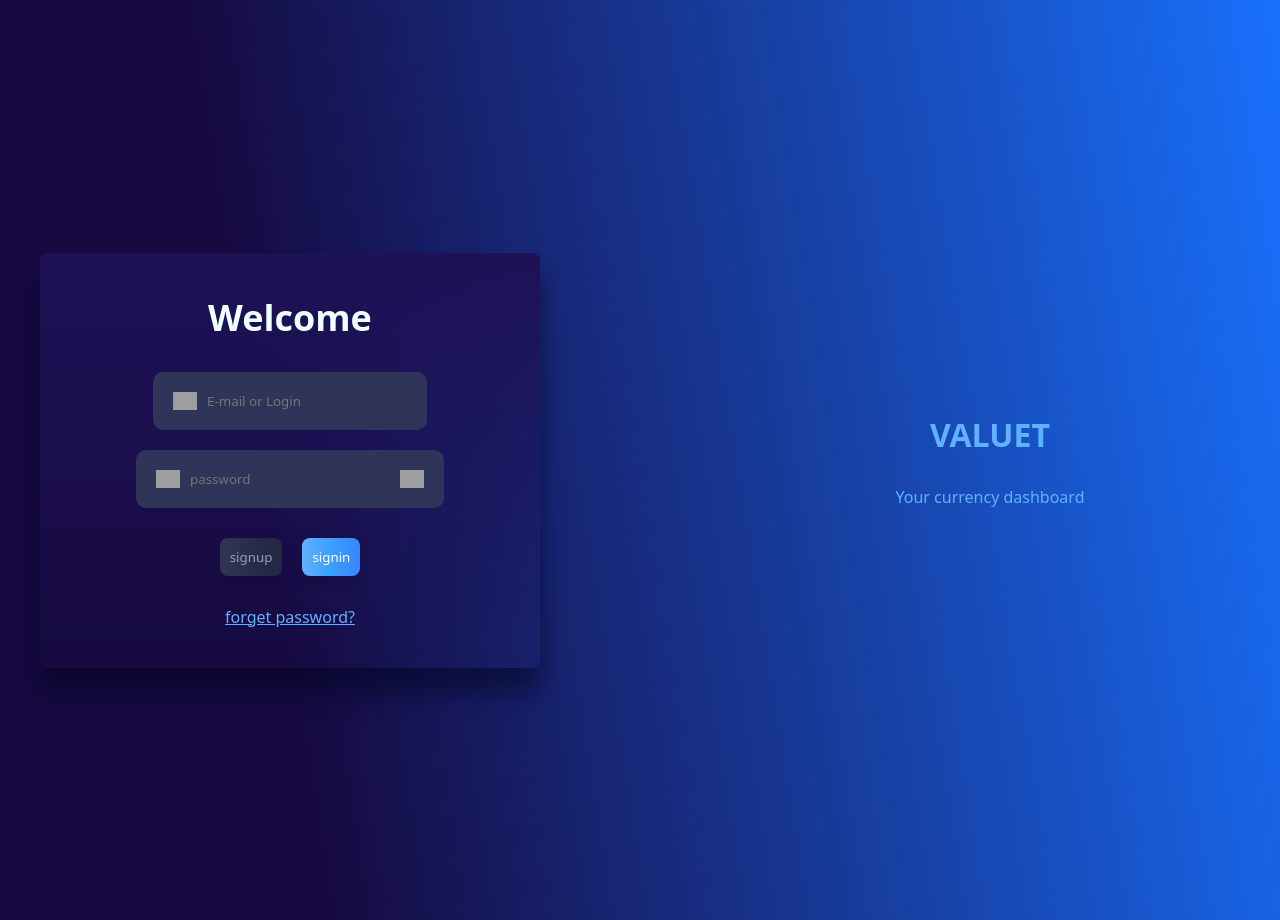
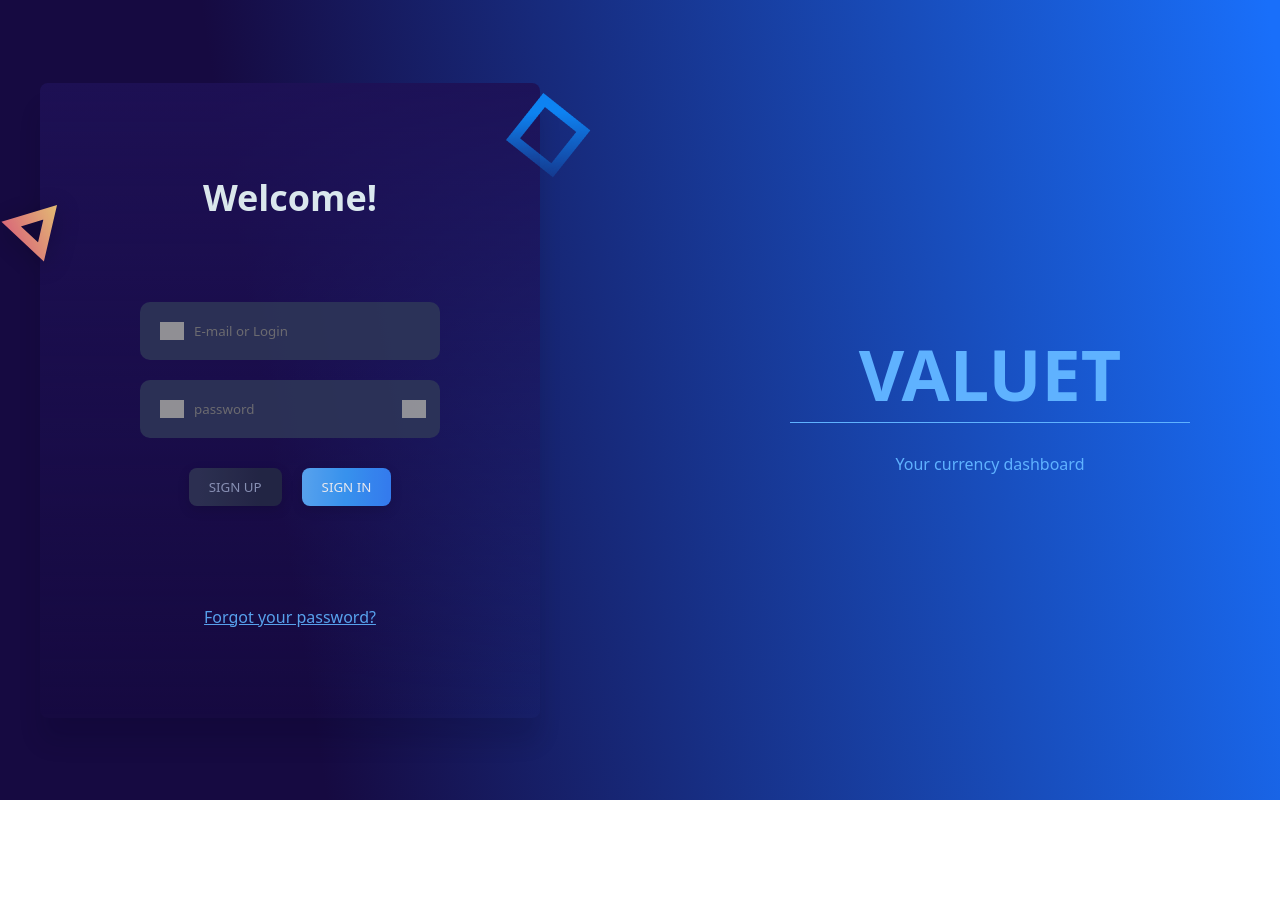
Before and after one commit to Ayubbek1/valuet, a website built with Vite: page pages/signin/index.html in a window 1280 px wide. After the commit the page ends 800 px from the top, so only its background shows below. Built offline with nearby package versions, Linux system fonts and the light colour scheme; grey boxes are pictures that could not be loaded.

Commit message:
html css fixed

```diff
--- a/pages/signin/index.html
+++ b/pages/signin/index.html
@@ -17,23 +17,45 @@
 <body>
     <div class="container signin">
         <div class="item">
-            <h2>Welcome</h2>
+            <h2>Welcome!</h2>
             <div class="inps">
                 <label class="input">
                     <img width="24px" src="https://cdn4.iconfinder.com/data/icons/buno-info-signs/32/__profile_account_user-256.png" alt="">
-                    <input placeholder="E-mail or Login" type="text">
+                    <input placeholder="E-mail or Login" type="email">
                 </label>
                 <label class="input">
                     <img width="24px" src="https://cdn4.iconfinder.com/data/icons/buno-info-signs/32/__profile_account_user-256.png" alt="">
-                    <input placeholder="password" type="text">
+                    <input placeholder="password" type="password">
                     <img width="24px" src="https://cdn4.iconfinder.com/data/icons/remixicon-system/24/eye-close-fill-256.png" alt="">
                 </label>
             </div>
             <div class="btns">
-                <button class="btn">signup</button>
-                <button class="btn">signin</button>
+                <button class="btn">SIGN UP</button>
+                <button class="btn">SIGN IN</button>
+
             </div>
-            <a href="">forget password?</a>
+            <a class="forgot_password" href="">Forgot your password?</a>
+            <svg class="triangle" xmlns="http://www.w3.org/2000/svg" width="106" height="108" viewBox="0 0 106 108" fill="none">
+                <g filter="url(#filter0_d_47_47)">
+                  <path d="M34.7597 41.1114L73.8168 29.2341L64.5742 68.9972L34.7597 41.1114Z" stroke="url(#paint0_linear_47_47)" stroke-width="10"/>
+                </g>
+                <defs>
+                  <filter id="filter0_d_47_47" x="0.0195312" y="0.930664" width="105.628" height="106.634" filterUnits="userSpaceOnUse" color-interpolation-filters="sRGB">
+                    <feFlood flood-opacity="0" result="BackgroundImageFix"/>
+                    <feColorMatrix in="SourceAlpha" type="matrix" values="0 0 0 0 0 0 0 0 0 0 0 0 0 0 0 0 0 0 127 0" result="hardAlpha"/>
+                    <feOffset dy="4"/>
+                    <feGaussianBlur stdDeviation="12.5"/>
+                    <feColorMatrix type="matrix" values="0 0 0 0 0 0 0 0 0 0 0 0 0 0 0 0 0 0 0.25 0"/>
+                    <feBlend mode="normal" in2="BackgroundImageFix" result="effect1_dropShadow_47_47"/>
+                    <feBlend mode="normal" in="SourceGraphic" in2="effect1_dropShadow_47_47" result="shape"/>
+                  </filter>
+                  <linearGradient id="paint0_linear_47_47" x1="24.8626" y1="61.6829" x2="89.7928" y2="30.4843" gradientUnits="userSpaceOnUse">
+                    <stop stop-color="#ED6480"/>
+                    <stop offset="1" stop-color="#FAD679"/>
+                  </linearGradient>
+                </defs>
+              </svg>
+            <img class="rectangle" src="./Rectangle 8.png" alt="">
         </div>
         <div class="item">
             <h1>VALUET</h1>
--- a/style.scss
+++ b/style.scss
@@ -11,7 +11,7 @@
 }
 
 .signin {
-	height: 920px;
+	height: 100vh;
 	justify-content: space-between;
 	display: flex;
 	align-items: center;
@@ -30,7 +30,7 @@
 	flex-direction: column;
 	gap: 30px;
 	margin: 70px 0;
-	padding: 40px 50px;
+	padding: 90px 50px;
 }
 
 .btns {
@@ -54,7 +54,10 @@
 .item:nth-child(1) {
 	border-radius: 8px;
 	background: linear-gradient(180deg, #1E1156 0%, rgba(28, 35, 64, 0.00) 100%);
-	box-shadow: 0px 25px 25px 0px rgba(0, 3, 32, 0.50);
+	box-shadow: 0px 25px 25px 0px rgba(0, 3, 32, 0.158);
+	opacity: 0.9;
+	position: relative;
+	z-index: 99;
 }
 
 .item h1,
@@ -80,7 +83,7 @@
 }
 
 .btn {
-	padding: 10px;
+	padding: 10px 20px;
 	border: none;
 }
 
@@ -97,3 +100,32 @@ box-shadow: 0px 4px 12px 0px rgba(0, 0, 0, 0.15);
 	box-shadow: 0px 4px 12px 0px rgba(0, 0, 0, 0.15);
 	color: white;
 }
+input{
+	outline: none;
+}
+.item h1{
+	font-size: 70px;
+	border-bottom: 1px solid ;
+}
+.inps label{
+	width: 300px;
+}
+.item h2{
+	margin-bottom: 50px;
+}
+.forgot_password{
+	margin-top: 70px;
+}
+.triangle{
+	position: absolute;
+	left: 0 ;
+	top: 100px;
+	transform: translateX(-60%);
+}
+.rectangle{
+	position: absolute;
+	right: 0 ;
+	top: 10px;
+	transform: translateX(60%);
+	z-index: 0;
+}
```
Also changed, not shown: pages/signin/Rectangle 8.png (added).
